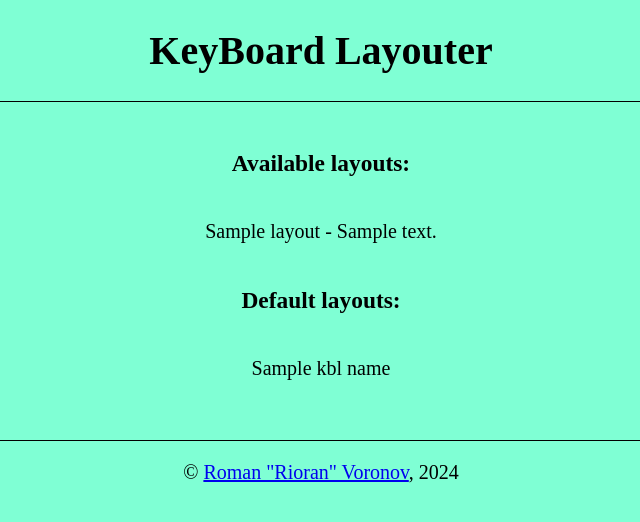
After one commit to Rioran/kbl, a FastAPI app: template templates/main_content.html in a window 1280 px wide. The commit adds this page. Shown: the top 522 px of the page, without its empty margins (319-959 px from the left). Run offline with FastAPI, Linux system fonts and the light colour scheme; the template is opened without the code that fills it: most values are stand-ins (such as "Sample title", 1, 10 or a date in 2020).

Commit message:
feature: add web ability to install default kbl files

```diff
--- a/app/config.py
+++ b/app/config.py
@@ -8,6 +8,7 @@ from string import (
 
 ROOT_FOLDER = Path(__file__).parent.parent.resolve()
 STATIC_FOLDER = ROOT_FOLDER / 'static'
+KBL_FILES_FOLDER = STATIC_FOLDER / 'kbl_files'
 TEST_FOLDER = ROOT_FOLDER / 'test'
 
 DB_NAME = 'kbl.db'
--- a/app/crud/__init__.py
+++ b/app/crud/__init__.py
@@ -1 +1,2 @@
 from .inserts import insert_layout
+from .selects import get_layouts_dicts
--- a/app/datamodel/keys.py
+++ b/app/datamodel/keys.py
@@ -1,3 +1,4 @@
+from dataclasses import dataclass
 from datetime import datetime
 
 from sqlalchemy import ForeignKey
@@ -7,6 +8,7 @@ from sqlalchemy.sql import func
 from .model_base import Base
 
 
+@dataclass
 class Key(Base):
     __tablename__ = 'keys'
 
--- a/app/datamodel/layouts.py
+++ b/app/datamodel/layouts.py
@@ -1,3 +1,4 @@
+from dataclasses import dataclass
 from datetime import datetime
 from typing import Optional
 
@@ -7,6 +8,7 @@ from sqlalchemy.sql import func
 from .model_base import Base
 
 
+@dataclass
 class Layout(Base):
     __tablename__ = 'layouts'
 
--- a/app/parser/__init__.py
+++ b/app/parser/__init__.py
@@ -1 +1,4 @@
-from .parser import parse_and_load_kbl_file
+from .parser import (
+    get_local_kbl_files_names,
+    parse_and_load_kbl_file
+)
--- a/static/css/styles.css
+++ b/static/css/styles.css
@@ -22,6 +22,14 @@ footer {
     border-top: 1px solid black;
 }
 
+.choice:hover {
+	background-color: #5fbf9f;
+}
+
+#message_element {
+	background-color: #cbffee;
+}
+
 /* Chrome, Safari, Edge, Opera */
 input::-webkit-outer-spin-button,
 input::-webkit-inner-spin-button {
--- a/static/js/code.js
+++ b/static/js/code.js
@@ -1,3 +1,27 @@
+const api_url = 'http://localhost:5000/api/';
+const message_element = document.getElementById('message_element');
+
+
 function entry_point() {
     console.log('Hello! TODO: code everything.');
 }
+
+
+function print_message(text) {
+	message_element.textContent = text;
+}
+
+
+async function install_kbl(file_name) {
+	const url = api_url + `install_kbl?file=${file_name}`;
+	try {
+		const response = await fetch(url);
+		if (!response.ok) {
+			print_message(`Response status: ${response.status}`);
+		}
+		const json = await response.json();
+		print_message(json);
+	} catch (error) {
+		print_message(error.message);
+	}
+}
--- /dev/null
+++ b/templates/available_layouts.html
@@ -0,0 +1,13 @@
+{% if layouts %}
+    <h3>Available layouts:</h3>
+    {% for layout in layouts %}
+        <div class="choice">
+            <p>
+                {{ layout['name'] }}
+                {% if layout['description'] %}
+                    - {{ layout['description'] }}
+                {% endif %}
+            </p>
+        </div>
+    {% endfor %}
+{% endif %}
--- /dev/null
+++ b/templates/default_layouts.html
@@ -0,0 +1,7 @@
+<h3>Default layouts:</h3>
+
+{% for name in kbl_names %}
+    <div class="choice" onclick="install_kbl('{{ name }}')">
+        <p>{{ name }}</p>
+    </div>
+{% endfor %}
--- a/templates/main.html
+++ b/templates/main.html
@@ -16,7 +16,8 @@
         <h1>KeyBoard Layouter</h1>
     </header>
     <main id="main">
-        <p>Layouts... With only one to rule them all!</p>
+        {% block main_content %}
+        {% endblock %}
     </main>
 
     <footer>
--- /dev/null
+++ b/templates/main_content.html
@@ -0,0 +1,13 @@
+{% extends "main.html" %}
+
+{% block main_content %}
+
+    <div>
+        <p id="message_element"></p>
+    </div>
+
+    {% include "available_layouts.html" %}
+
+    {% include "default_layouts.html" %}
+
+{% endblock %}
```
Also changed, not shown: app/crud/selects.py (added, +17 -0 lines), app/parser/parser.py (+16 -2 lines), app/web/site.py (+28 -2 lines).
